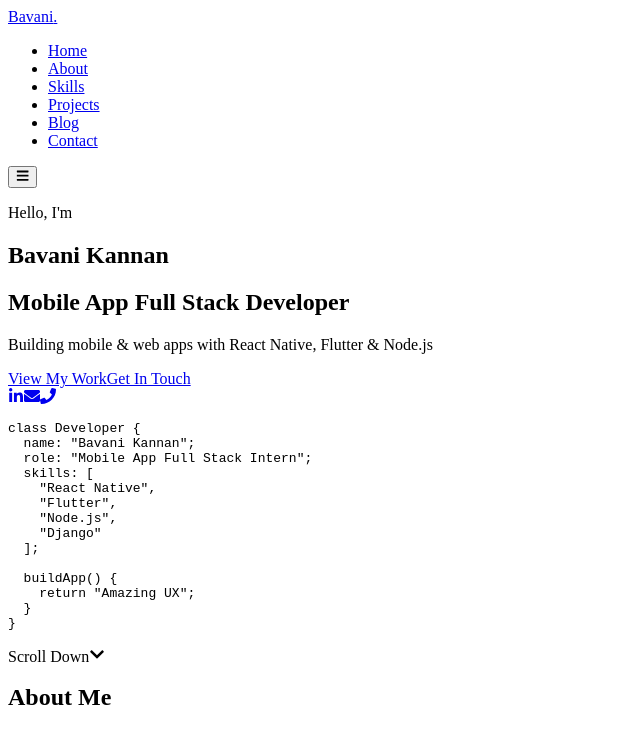
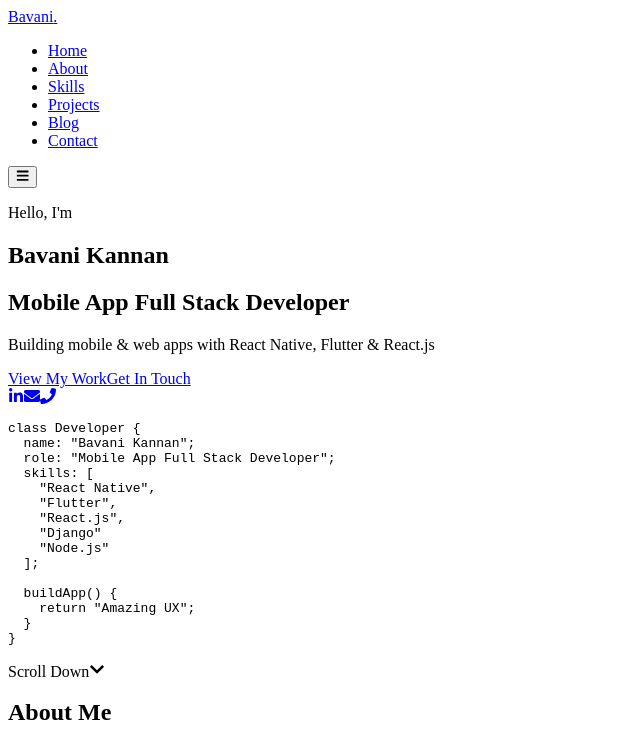
Before and after one commit to bavanikannan12/portfolio, a React (Vite) app in the folder client/: page / in a window 1280 px wide. Shown: the top 731 px of the page, without its empty margins (0-640 px from the left). Built offline with nearby package versions, Linux system fonts and the light colour scheme; the HTML template or start-up script is replaced by a standard one.

Commit message:
Update title text in Hero component text content
updated content

```diff
--- a/client/src/components/Hero.jsx
+++ b/client/src/components/Hero.jsx
@@ -18,7 +18,7 @@ const Hero = () => {
             Building mobile & web apps with{' '}
             <span className="highlight">React Native</span>,{' '}
             <span className="highlight">Flutter</span> &{' '}
-            <span className="highlight">Node.js</span>
+            <span className="highlight">React.js</span>
           </p>
 
           <div className="hero-buttons">
@@ -55,12 +55,13 @@ const Hero = () => {
               <code>
 {`class Developer {
   name: "Bavani Kannan";
-  role: "Mobile App Full Stack Intern";
+  role: "Mobile App Full Stack Developer";
   skills: [
     "React Native",
     "Flutter",
-    "Node.js",
+    "React.js",
     "Django"
+    "Node.js"
   ];
 
   buildApp() {
```
